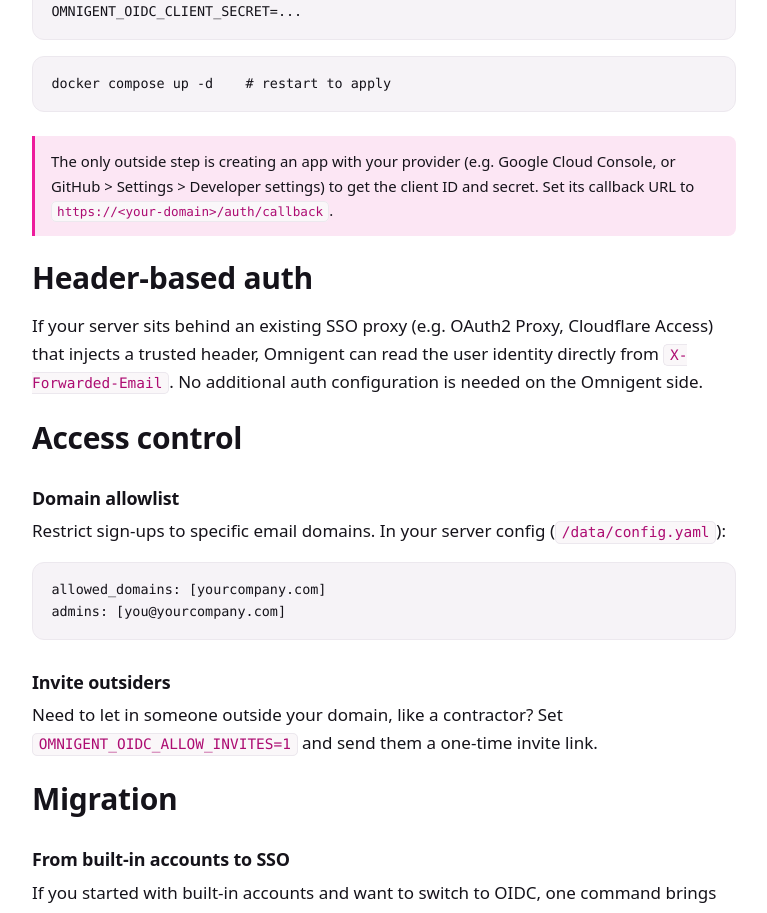
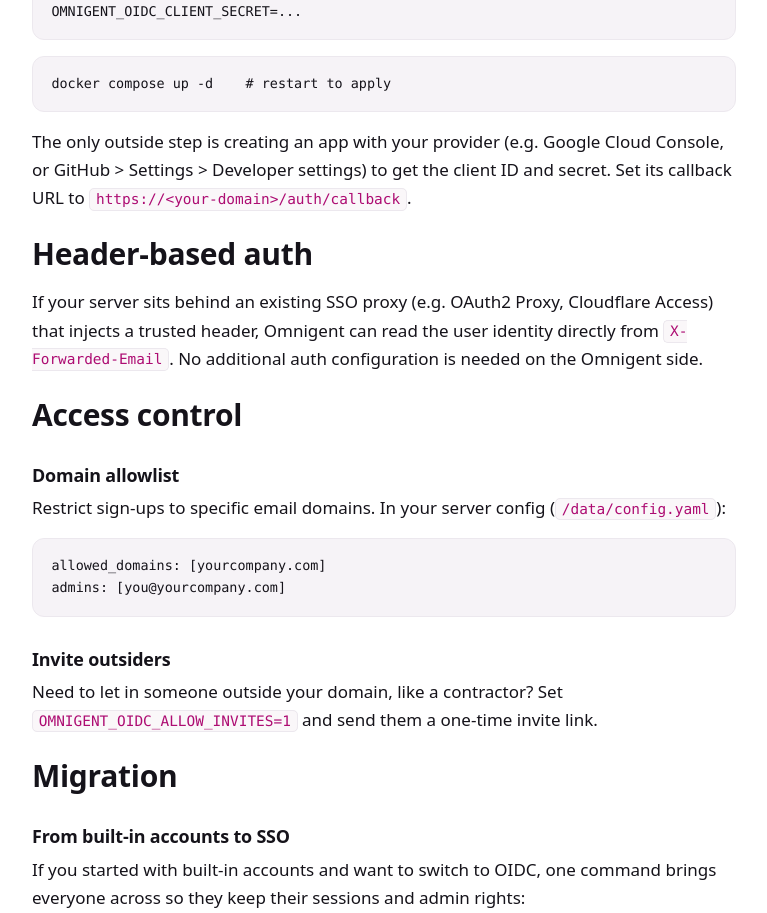
Before and after one commit to omnigent-ai/omnigent-site, a Next.js app: page /docs/collaborate/auth in a window 1280 px wide. Shown: the part 1181-2094 px from the top of the page, without its empty margins (408-1175 px from the left). Built offline with nearby package versions, Linux system fonts and the light colour scheme.

Commit message:
Fix auth app setup styling

```diff
--- a/app/docs/collaborate/auth/page.js
+++ b/app/docs/collaborate/auth/page.js
@@ -79,13 +79,11 @@ export default function Page() {
 
       <pre><code>{"docker compose up -d    # restart to apply"}</code></pre>
 
-      <div className="note">
-        <p>
-          The only outside step is creating an app with your provider (e.g. Google Cloud Console, or
-          GitHub {">"} Settings {">"} Developer settings) to get the client ID and secret. Set its
-          callback URL to <code>{"https://<your-domain>/auth/callback"}</code>.
-        </p>
-      </div>
+      <p>
+        The only outside step is creating an app with your provider (e.g. Google Cloud Console, or
+        GitHub {">"} Settings {">"} Developer settings) to get the client ID and secret. Set its
+        callback URL to <code>{"https://<your-domain>/auth/callback"}</code>.
+      </p>
 
       <h2 id="header-based-auth">Header-based auth</h2>
 
```
